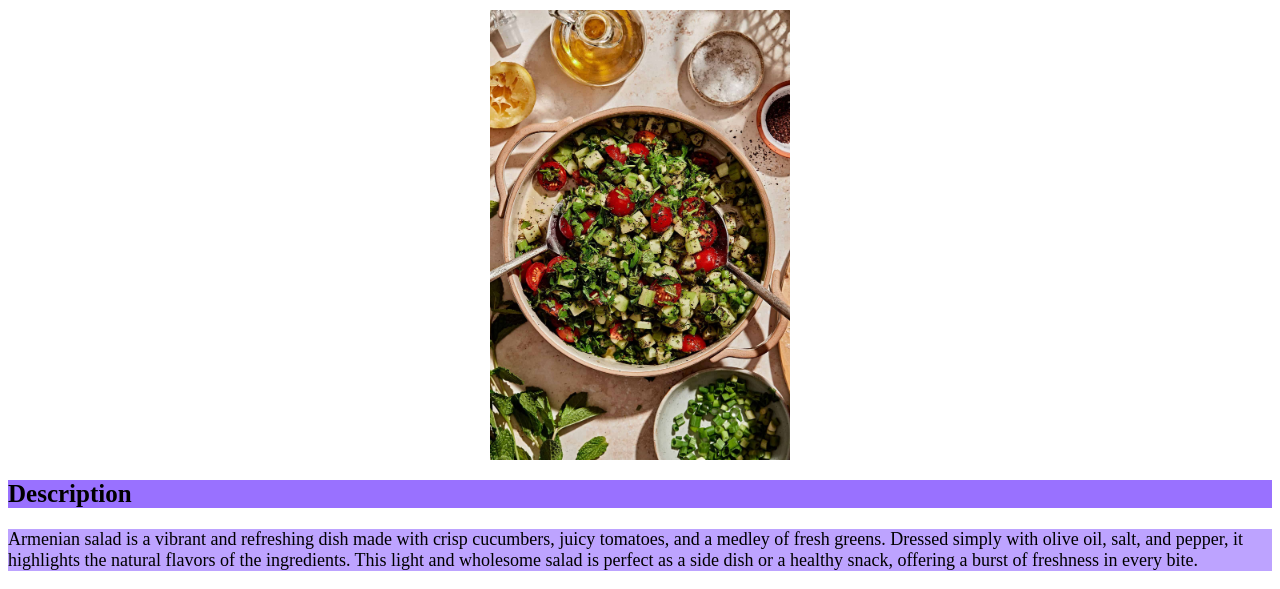
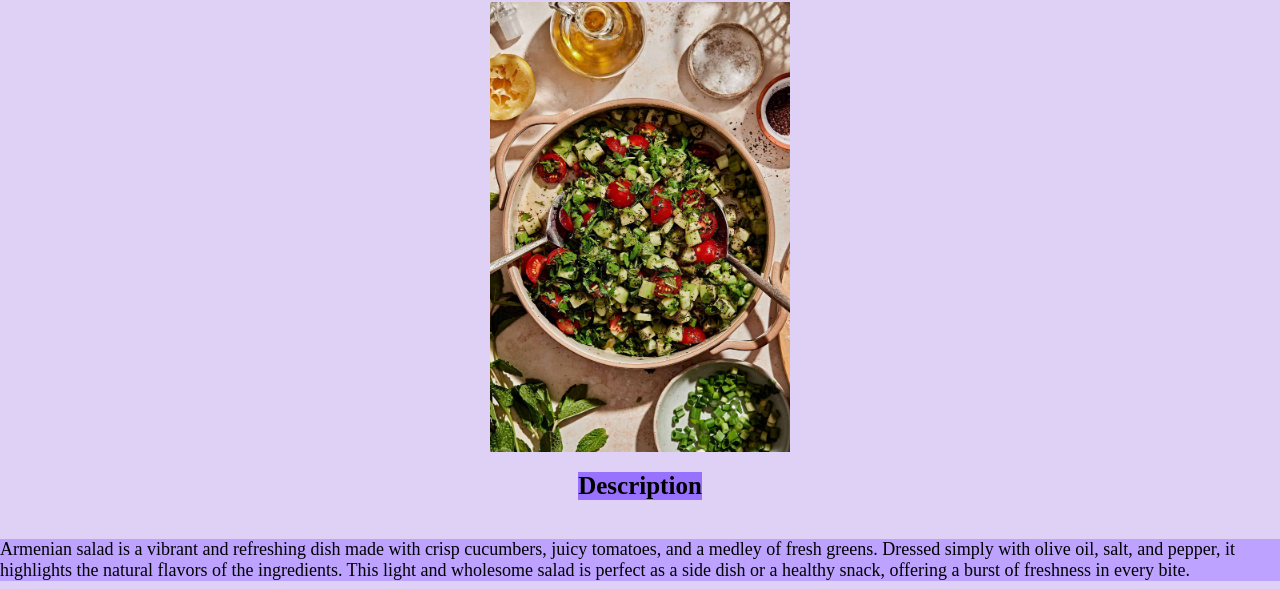
Before and after one commit to angelinamkr/odin-recipes, a plain HTML site: page recipes/salad.html in a window 1280 px wide. Shown: the part 133-722 px from the top of the page. Drawn offline with Linux system fonts and the light colour scheme.

Commit message:
added more organizing format and colors

```diff
--- a/css/recipe_styles.css
+++ b/css/recipe_styles.css
@@ -1,4 +1,15 @@
+body {
+    background-color: rgb(223, 209, 245); /* Change to any color */
+    margin: 0; /* Removes default margin for full coverage */
+    padding: 0;
+}
+
+.center-container {
+    text-align: center; /* Centers inline-block elements */
+}
+
 .heading{
+
     text-align: center;
     color: rgb(52, 0, 173);
     font-size: 40px;
@@ -9,6 +20,8 @@
 .step-head{
     font-size: 25px;
     background-color: rgb(153, 113, 255);
+    display: inline-block;
+    text-align: center;
 }
 
 p,
--- a/css/styles.css
+++ b/css/styles.css
@@ -1,3 +1,9 @@
+body {
+    background-color: rgb(223, 209, 245); /* Change to any color */
+    margin: 0; /* Removes default margin for full coverage */
+    padding: 0;
+}
+
 .title{
     text-align: center;
     font-size: 50px;
--- a/recipes/salad.html
+++ b/recipes/salad.html
@@ -12,7 +12,9 @@
     <h1 class="heading">Armenian Salad</h1>
     <img src="../images/armenian-salad.jpg" alt="Armenian Salad Image">
 
-    <h2 class="des-head">Description</h2>
+    <div class="center-container">
+        <h2 class="des-head">Description</h2>
+    </div>
     <p class="des-par">
         Armenian salad is a vibrant and refreshing dish made with crisp cucumbers,
         juicy tomatoes, and a medley of fresh greens. Dressed simply with olive oil,
@@ -21,7 +23,9 @@
         offering a burst of freshness in every bite.
     </p>
 
-    <h2 class="ing-head">Ingredients</h2>
+    <div class="center-container">
+        <h2 class="ing-head">Ingredients</h2>
+    </div>
     <ul>
         <li>3 cucumbers</li>
         <li>2 tomatoes</li>
@@ -36,7 +40,9 @@
         <li>1 tbsp olive oil</li>
     </ul>
 
-    <h2 class="step-head">Steps</h2>
+    <div class="center-container">
+        <h2 class="step-head">Steps</h2>
+    </div>
     <ol>
         <li>Slice the cucumbers, tomatoes, and onions, then place them into a bowl.</li>
         <li>Chop the remainder of the green ingredients and place them into the bowl.</li>
```
Also changed, not shown: recipes/mug_cake.html (+9 -4 lines), recipes/orange_chicken.html (+9 -3 lines), recipes/steamed_egg.html (+9 -3 lines).
